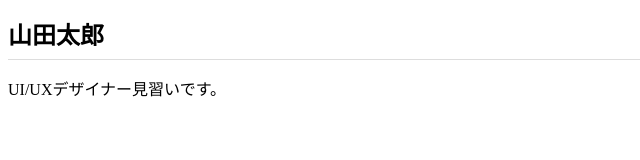
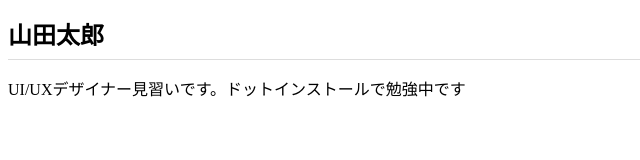
Before and after one commit to tsukasa037/tsukasa037.github.io, a plain HTML site: page index.html in a window 1280 px wide. Shown: the whole page, without its empty margins (0-640 px from the left). Drawn offline with Linux system fonts and the light colour scheme.

Commit message:
Add files via upload

```diff
--- a/index.html
+++ b/index.html
@@ -9,7 +9,7 @@
 </head>
 <body>
   <h1>山田太郎</h1>
-  <p>UI/UXデザイナー見習いです。</p>
+  <p>UI/UXデザイナー見習いです。ドットインストールで勉強中です</p>
 
 </body>
 </html>
```
